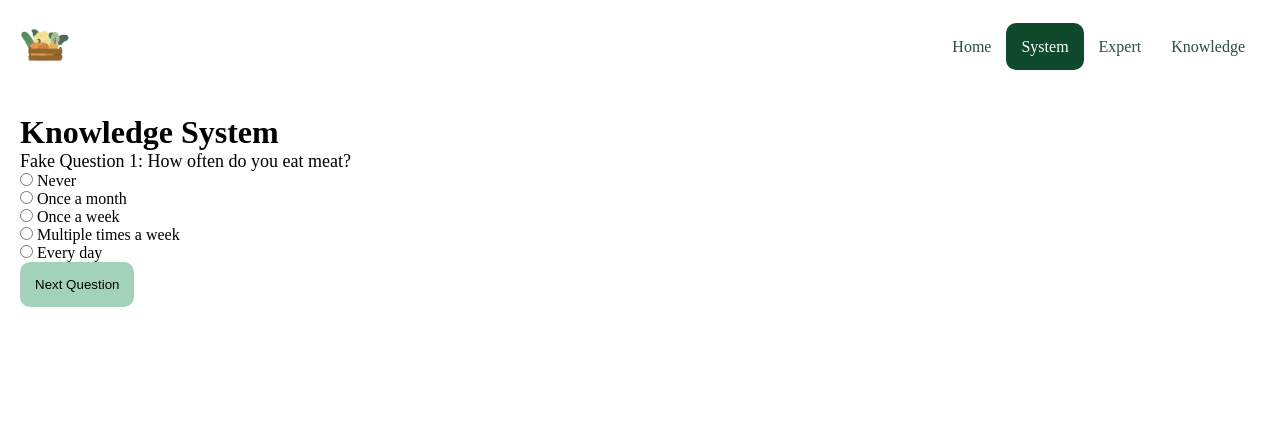
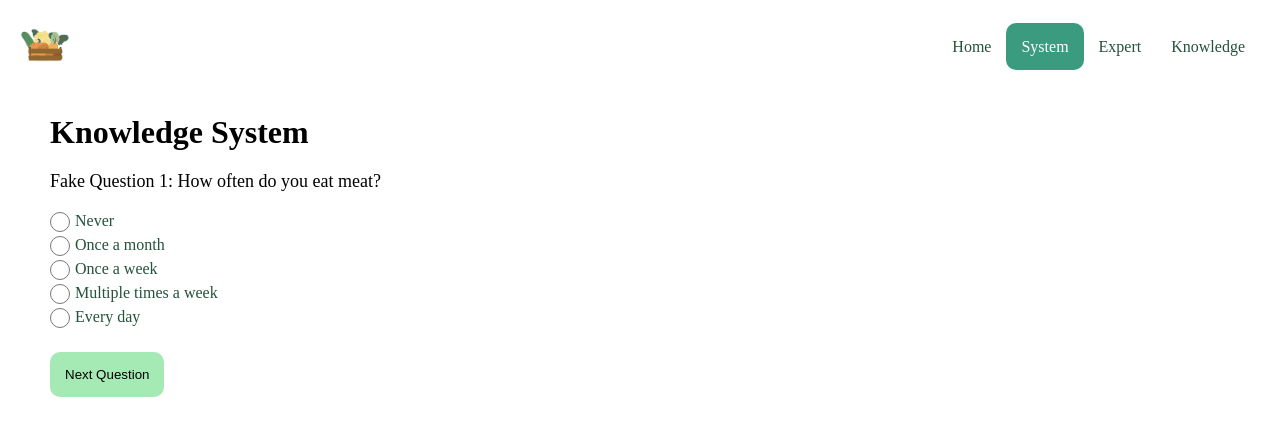
Before and after one commit to aureliegallet/Nutrigenomics-Knowledge-System, a Flask app: page /system in a window 1280 px wide. Shown: the top 436 px of the page. Run offline with Flask 3, Linux system fonts and the light colour scheme.

Commit message:
Style Changes

```diff
--- a/Flask/static/css/home.css
+++ b/Flask/static/css/home.css
@@ -13,6 +13,6 @@
     position: absolute;
     top: 50%;
     left: 10%;
-    color: #3a7250;
+    color: #3b9b7e;
     font-size: 7vw; /* Scale with width */
 }
--- a/Flask/static/css/navigation.css
+++ b/Flask/static/css/navigation.css
@@ -24,10 +24,10 @@ nav{
     border-radius: 10px;
 }
 .nav-links li a.active{
-    background: #0e4a2b;
+    background: #3b9b7e;
     color: white;
     pointer-events: none; /* No hover effects */
 }
 .nav-links li a:hover{
-    background: #a2d3ba;
+    background: #c0ebc5;
 }
--- a/Flask/static/css/quiz.css
+++ b/Flask/static/css/quiz.css
@@ -1,23 +1,36 @@
 form{
-    margin: 20px;
+    margin-left: 50px;
+    margin-top: 20px;
 }
 
 .question{
     font-size: large;
     font-family: serif;
+    margin: 20px 0px 20px 0px;
 }
 
-.options{
-    padding: 20px;
+input[type="radio"] {
+    accent-color: #24523a;
+    width: 20px;
+    height: 20px;
+    cursor: pointer;
+}
+
+label {
+    color: #24523a;
+    cursor: pointer;
+    position: absolute;
+    margin-left: 5px;
 }
 
 .next{
     padding: 15px;
     border: none;
     border-radius: 10px;
-    background-color: #a2d3ba;
+    background-color: #a5e9b5;
+    margin-top: 20px;
 }
 
 .next:hover{
-    background-color: #669d81;
+    background-color: #8bdaa0;
 }
--- a/Flask/templates/system.html
+++ b/Flask/templates/system.html
@@ -23,16 +23,22 @@
     <form>
         <h1>Knowledge System</h1>
         <div id="question" class="question"></div>
+
         <input type="radio" id="never" name="frequency" value="Never">
         <label for="never">Never</label><br>
+
         <input type="radio" id="month" name="frequency" value="Once a month">
         <label for="month">Once a month</label><br>
+
         <input type="radio" id="week" name="frequency" value="Once a week">
         <label for="week">Once a week</label><br>
+
         <input type="radio" id="weekmultiple" name="frequency" value="Multiple times a week">
         <label for="weekmultiple">Multiple times a week</label><br>
+
         <input type="radio" id="day" name="frequency" value="Every day">
         <label for="day">Every day</label><br>
+
         <button id="next" class="next">Next Question</button>
     </form>
 
```
Also changed, not shown: Flask/static/css/guidelines.md (added, +17 -0 lines).
